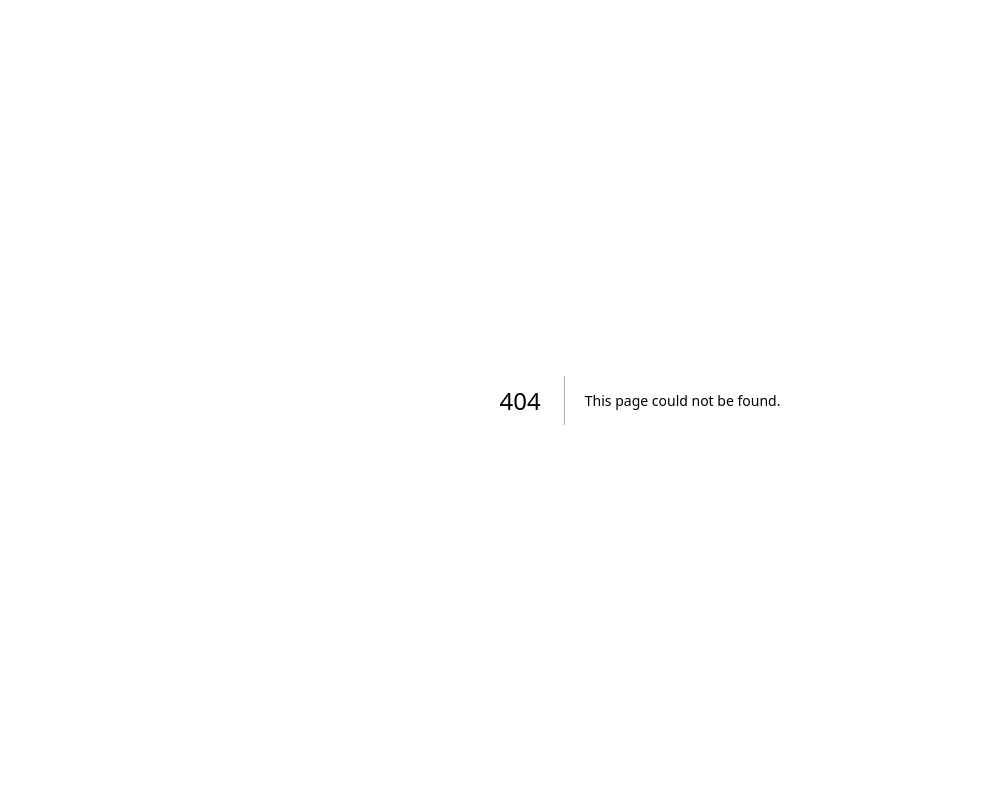
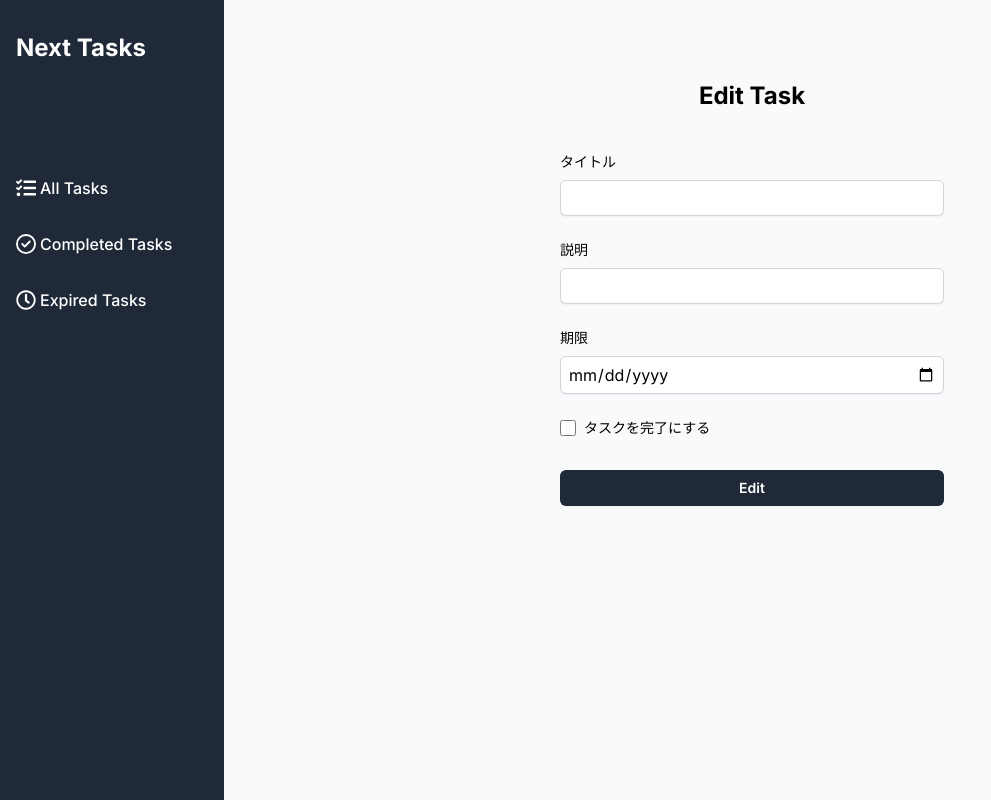
Before and after one commit to Nobutaka91/Nextjs14-task-application, a Next.js app: page /edit/1 in a window 1280 px wide. Before the commit this address had no page. Shown: the whole page, without its empty margins (0-991 px from the left). Built offline with nearby package versions, Linux system fonts and the light colour scheme.

Commit message:
タスク編集ページの実装

```diff
--- /dev/null
+++ b/src/app/(main)/edit/[id]/page.tsx
@@ -0,0 +1,18 @@
+import EditTaskForm from "@/components/EditTaskForm/EditTaskForm";
+
+interface Params {
+    params: { id: string };
+}
+
+const EditTaskPage = ({ params }: Params) => {
+    // const id = params.id;
+
+  return (
+    <div className="flex flex-col justify-center py-20">
+      <h2 className="text-center text-2xl font-bold">Edit Task</h2>
+      <EditTaskForm/>
+    </div>
+  )
+}
+
+export default EditTaskPage
--- /dev/null
+++ b/src/components/EditTaskForm/EditTaskForm.tsx
@@ -0,0 +1,32 @@
+import React from 'react'
+
+const EditTaskForm = () => {
+    return (
+        <div className="mt-10 mx-auto w-full max-w-sm">
+          <form action="">
+            <div>
+                <label htmlFor="title" className="block text-sm font-medium">タイトル</label>
+                <input type="text" id="title" name='title' required className="block mt-2 py-1.5 px-2 w-full rounded-md border-0 shadow-sm ring-1 ring-inset ring-gray-300"/>
+            </div>
+            <div className="mt-6">
+                <label htmlFor="description" className="block text-sm font-medium">説明</label>
+                <input type="text" id="description" name='description' required className="block mt-2 py-1.5 px-2 w-full rounded-md border-0 shadow-sm ring-1 ring-inset ring-gray-300"/>
+            </div>
+            <div className="mt-6">
+                <label htmlFor="dueDate" className="block text-sm font-medium">期限</label>
+                <input type="date" id="dueDate" min='2020-01-01' max='2999-12-31' name='dueDate' required className="block mt-2 py-1.5 px-2 w-full rounded-md border-0 shadow-sm ring-1 ring-inset ring-gray-300"/>
+            </div>
+            <div className='mt-6 flex items-center'>
+                <input type="checkbox" id='isCompleted' name='isCompleted' className='mr-2 w-4 h-4'/>
+                <label htmlFor="isCompleted" className='text-sm'>タスクを完了にする
+                </label>
+            </div>
+            <button type='submit' className="mt-8 py-2 w-full rounded-md text-white bg-gray-800 hover:bg-gray-700 text-sm font-semibold shadow-sm">
+                Edit
+            </button>
+          </form>
+        </div>
+      )
+}
+
+export default EditTaskForm
```
